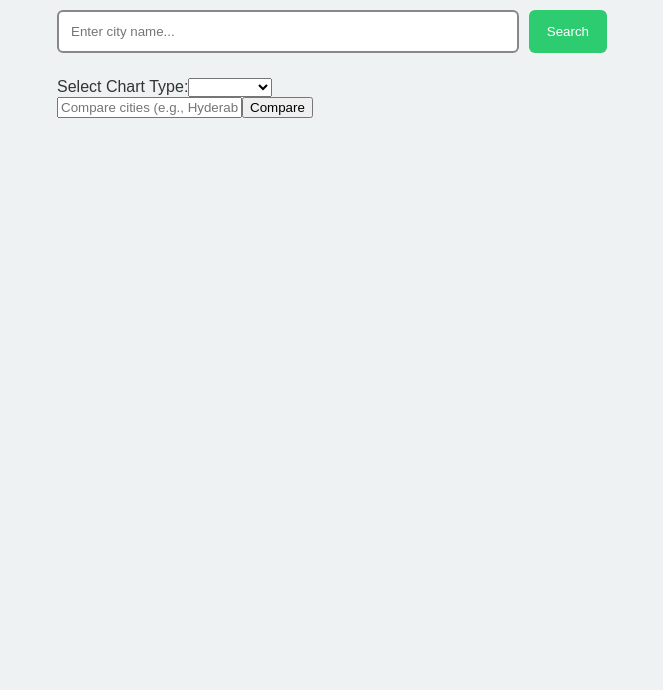
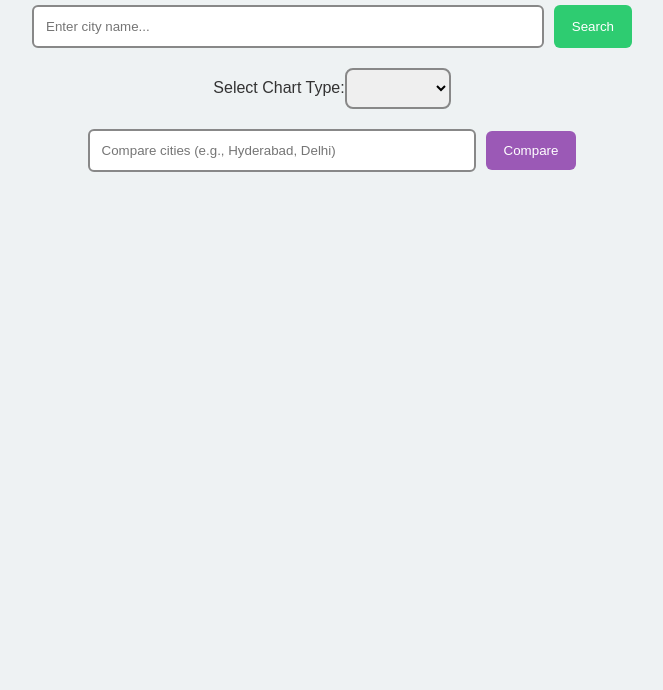
Before and after one commit to Giridhar8/WeatherVision, a plain HTML site: page index.html in a window 1280 px wide. Shown: the part 110-800 px from the top of the page, without its empty margins (308-971 px from the left). Drawn offline with nearby package versions, Linux system fonts and the light colour scheme.

Commit message:
UPDATED CSS

```diff
--- a/styles.css
+++ b/styles.css
@@ -18,7 +18,7 @@ body {
 /* CONTAINER */
 .container {
   width: 95%;
-  max-width: 550px;
+  max-width: 600px;
   margin: 40px auto;
   padding: 20px;
 }
@@ -33,6 +33,7 @@ body {
 .title {
   margin: 0;
   font-size: 30px;
+  font-weight: bold;
 }
 
 .theme-btn {
@@ -45,11 +46,11 @@ body {
   color: white;
 }
 
-/* SEARCH BOX */
+/* SEARCH */
 .search-box {
   display: flex;
   gap: 10px;
-  margin: 25px 0;
+  margin: 20px 0;
 }
 
 .search-box input {
@@ -57,7 +58,6 @@ body {
   padding: 12px;
   border-radius: 6px;
   border: 2px solid #888;
-  outline: none;
 }
 
 .search-btn {
@@ -71,11 +71,12 @@ body {
 
 /* WEATHER CARD */
 .weather-card {
-  background: rgba(255, 255, 255, 0.9);
-  color: #222;
+  background: white;
   padding: 25px;
   border-radius: 14px;
   box-shadow: 0px 3px 15px rgba(0,0,0,0.2);
+  margin-bottom: 15px;
+  text-align: center;
   animation: slideUp 0.5s ease;
 }
 
@@ -97,7 +98,7 @@ body {
   opacity: 0;
 }
 
-/* ERROR TEXT */
+/* ERROR */
 .error {
   color: red;
   text-align: center;
@@ -108,8 +109,8 @@ body {
   border: 8px solid #ccc;
   border-top: 8px solid #3498db;
   border-radius: 50%;
-  width: 55px;
-  height: 55px;
+  width: 60px;
+  height: 60px;
   margin: 20px auto;
   animation: spin 1s linear infinite;
 }
@@ -117,3 +118,38 @@ body {
 @keyframes spin {
   to { transform: rotate(360deg); }
 }
+
+/* CHART OPTIONS */
+.chart-options {
+  text-align: center;
+  margin: 20px 0;
+}
+
+.chart-options select {
+  padding: 10px;
+  border-radius: 8px;
+  border: 2px solid #888;
+}
+
+/* COMPARE BOX */
+.compare-box {
+  margin: 20px 0;
+  text-align: center;
+}
+
+.compare-box input {
+  padding: 12px;
+  width: 60%;
+  border-radius: 6px;
+  border: 2px solid #888;
+}
+
+.compare-box button {
+  padding: 12px 18px;
+  background: #9b59b6;
+  border: none;
+  color: white;
+  border-radius: 6px;
+  cursor: pointer;
+  margin-left: 10px;
+}
```
